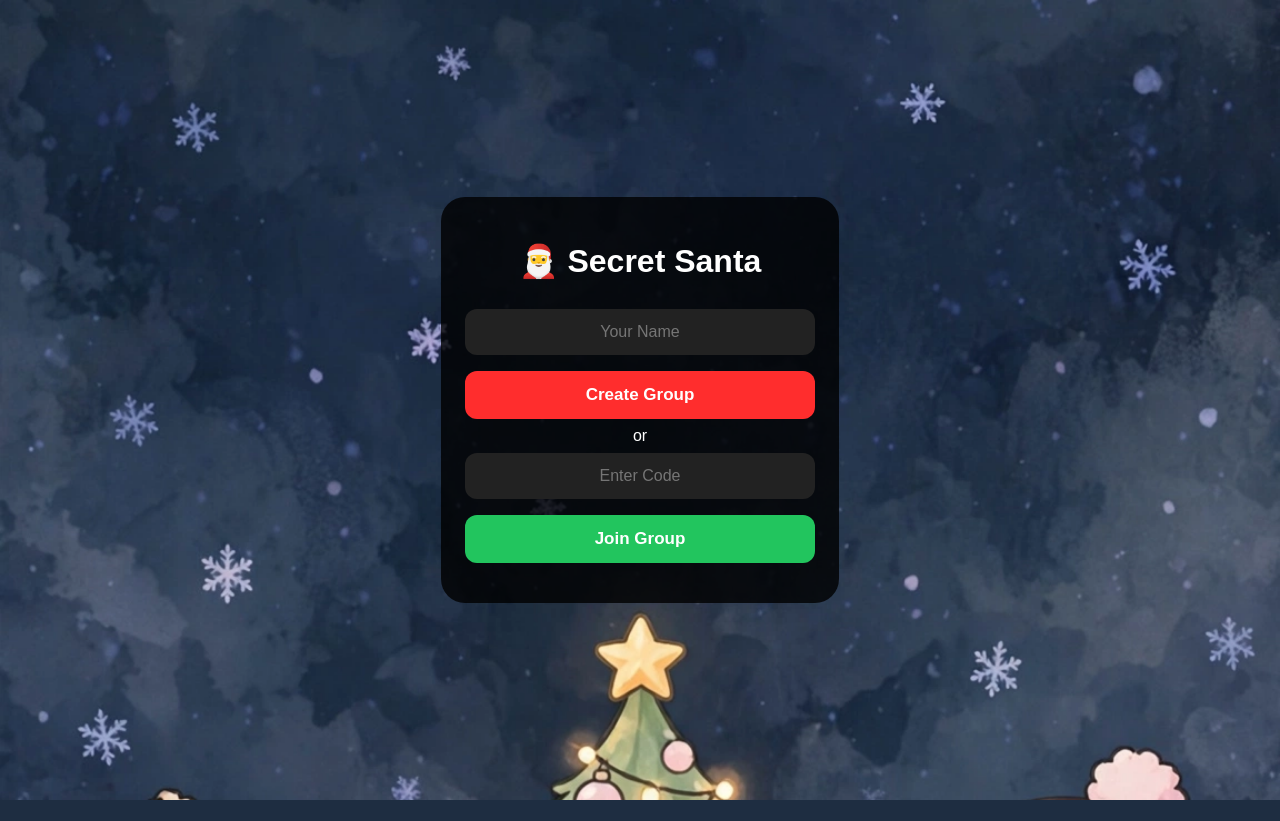
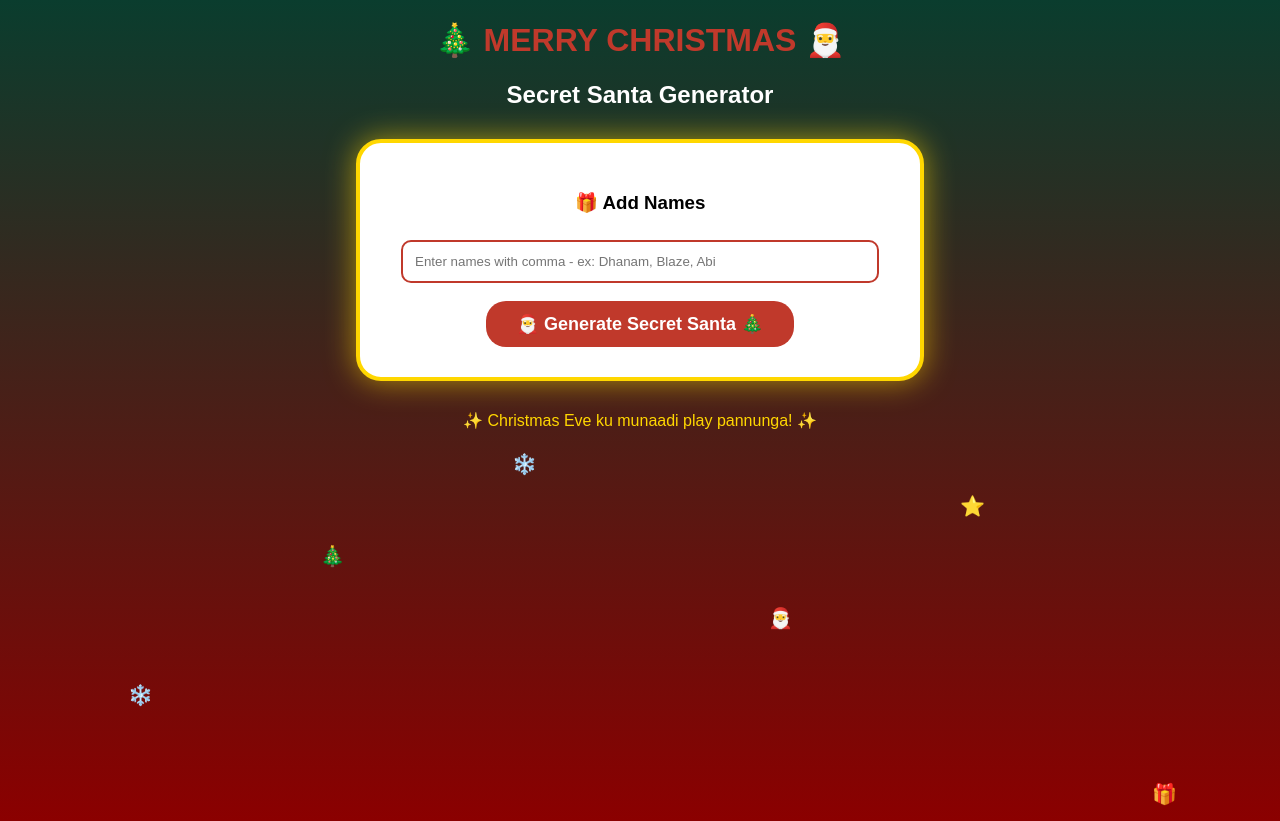
Before and after one commit to dhanamblaze/secret-santa, a Python web app: template templates/index.html in a window 1280 px wide. Before the commit the page ends 800 px from the top, so only its background shows below. Run offline with Jinja, Linux system fonts and the light colour scheme; the template is opened without the code that fills it, so the values that code supplies are empty.

Commit message:
Update index.html

```diff
--- a/templates/index.html
+++ b/templates/index.html
@@ -1,72 +1,56 @@
 <!DOCTYPE html>
 <html>
 <head>
+<title>🎅 Secret Santa - Christmas Edition</title>
 <meta name="viewport" content="width=device-width, initial-scale=1">
-<title>Secret Santa</title>
 <style>
-body{margin:0;min-height:100vh;background:#111 url('/static/bg.jpg') center/cover fixed;display:flex;align-items:center;justify-content:center;font-family:sans-serif;color:white}
-.card{background:rgba(0,0,0,0.8);padding:24px;border-radius:24px;width:90%;max-width:350px;text-align:center}
-input{width:100%;box-sizing:border-box;padding:14px;border-radius:12px;border:none;background:#222;color:white;margin:8px 0;font-size:16px;text-align:center}
-.btn{width:100%;padding:14px;border:none;border-radius:12px;font-size:17px;font-weight:bold;cursor:pointer;margin:8px 0}
-.red{background:#ff2d2d;color:white}.green{background:#22c55e;color:white}
-.small{font-size:13px;opacity:0.8;margin-top:8px;word-break:break-all}
-.members{text-align:left;background:#1a1a1a;padding:10px;border-radius:10px;margin:10px 0}
+body {
+  background: linear-gradient(180deg, #0a3d2e 0%, #8B0000 100%);
+  min-height: 100vh; margin:0; font-family: Arial; color:white;
+  text-align:center; overflow-x:hidden;
+}
+.snow { position:fixed; top:-10px; color:#fff; font-size:20px; animation: fall linear infinite; pointer-events:none; }
+@keyframes fall { to { transform: translateY(105vh); } }
+.box {
+  background:white; color:black; max-width:500px; margin:30px auto;
+  padding:30px; border-radius:25px; border:4px solid gold;
+  box-shadow: 0 0 30px rgba(255,215,0,0.6);
+}
+h1 { color:#c0392b; }
+input { width:90%; padding:12px; margin:8px; border-radius:10px; border:2px solid #c0392b; }
+button {
+  background:#c0392b; color:white; padding:12px 30px; border:none;
+  border-radius:20px; font-size:18px; font-weight:bold; cursor:pointer; margin-top:10px;
+}
+button:hover { background: green; }
 </style>
 </head>
 <body>
-<div class="card" id="app">
-<h1>🎅 Secret Santa</h1>
-<input id="name" placeholder="Your Name">
-<button class="btn red" onclick="createGroup()">Create Group</button>
-<div>or</div>
-<input id="code" placeholder="Enter Code">
-<button class="btn green" onclick="joinGroup()">Join Group</button>
-<div id="msg" class="small"></div>
+
+<div class="snow" style="left:10%; animation-duration:8s;">❄️</div>
+<div class="snow" style="left:25%; animation-duration:10s;">🎄</div>
+<div class="snow" style="left:40%; animation-duration:12s;">❄️</div>
+<div class="snow" style="left:60%; animation-duration:9s;">🎅</div>
+<div class="snow" style="left:75%; animation-duration:11s;">⭐</div>
+<div class="snow" style="left:90%; animation-duration:7s;">🎁</div>
+
+<h1>🎄 MERRY CHRISTMAS 🎅</h1>
+<h2>Secret Santa Generator</h2>
+
+<div class="box">
+  <h3>🎁 Add Names</h3>
+  <form method="POST" action="/">
+    <input type="text" name="names" placeholder="Enter names with comma - ex: Dhanam, Blaze, Abi" required>
+    <br>
+    <button type="submit">🎅 Generate Secret Santa 🎄</button>
+  </form>
+  {% if result %}
+  <hr>
+  <h3>{{ result }}</h3>
+  {% endif %}
 </div>
-<script>
-let myName="", roomCode=new URLSearchParams(location.search).get('code')||"";
-if(roomCode) loadRoom();
-async function createGroup(){
-  myName=document.getElementById('name').value.trim();
-  if(!myName){ alert('Name enter pannu da!'); return; }
-  let res=await fetch('/api/create-room',{method:'POST',headers:{'Content-Type':'application/json'},body:JSON.stringify({name:myName})});
-  let data=await res.json();
-  location.href='/?code='+data.code+'&name='+encodeURIComponent(myName);
-}
-async function joinGroup(){
-  myName=document.getElementById('name').value.trim();
-  let code=document.getElementById('code').value.trim().toUpperCase();
-  if(!myName){ alert('Name enter pannu da!'); return; }
-  if(!code){ alert('Code enter pannu da!'); return; }
-  let res=await fetch('/api/join-room',{method:'POST',headers:{'Content-Type':'application/json'},body:JSON.stringify({code,name:myName})});
-  let data=await res.json();
-  if(data.error){ alert(data.error); return; }
-  location.href='/?code='+code+'&name='+encodeURIComponent(myName);
-}
-async function loadRoom(){
-  let params=new URLSearchParams(location.search);
-  roomCode=params.get('code'); myName=params.get('name')||"";
-  if(!myName){ myName=prompt('Your name?'); if(!myName) return; }
-  let res=await fetch(`/api/get-room?code=${roomCode}&name=${encodeURIComponent(myName)}`);
-  let data=await res.json();
-  if(data.error){ document.getElementById('app').innerHTML='<h1>Error</h1><p>'+data.error+'</p><a href="/" style="color:#22c55e">Go Home</a>'; return; }
-  let html=`<h1>🎅 Secret Santa</h1><div class="small">Code: <b>${roomCode}</b></div><div class="members"><b>Members:</b><br>${data.members.join('<br>')}</div>`;
-  if(data.shuffled){
-    if(data.assigned) html+=`<div style="background:#22c55e;padding:12px;border-radius:10px;font-weight:bold">You got: ${data.assigned} 🎁</div>`;
-    else html+=`<div>Shuffled!</div>`;
-  } else {
-    if(data.is_creator) html+=`<button class="btn red" onclick="shuffle()">Shuffle & Start 🎲</button>`;
-    else html+=`<div class="small">Waiting for admin...</div>`;
-  }
-  html+=`<button class="btn green" onclick="location.href='/'">Leave</button><div class="small">You: ${myName}</div>`;
-  document.getElementById('app').innerHTML=html;
-  if(!data.shuffled) setTimeout(loadRoom,2000);
-}
-async function shuffle(){
-  let res=await fetch('/api/shuffle-room',{method:'POST',headers:{'Content-Type':'application/json'},body:JSON.stringify({code:roomCode})});
-  let data=await res.json();
-  if(data.error) alert(data.error); else loadRoom();
-}
-</script>
+
+<p style="color:gold;">✨ Christmas Eve ku munaadi play pannunga! ✨</p>
+
 </body>
 </html>
```
